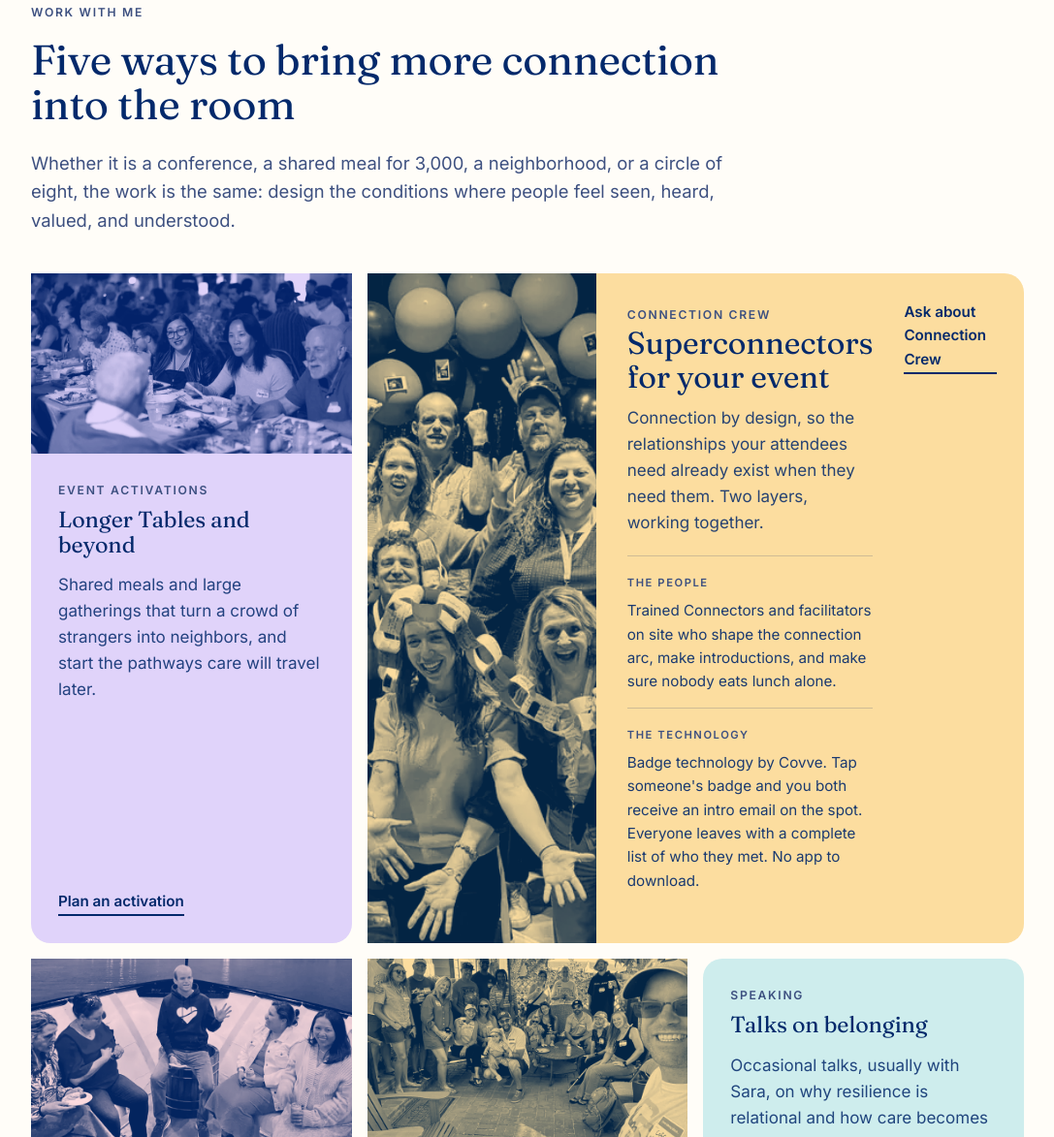
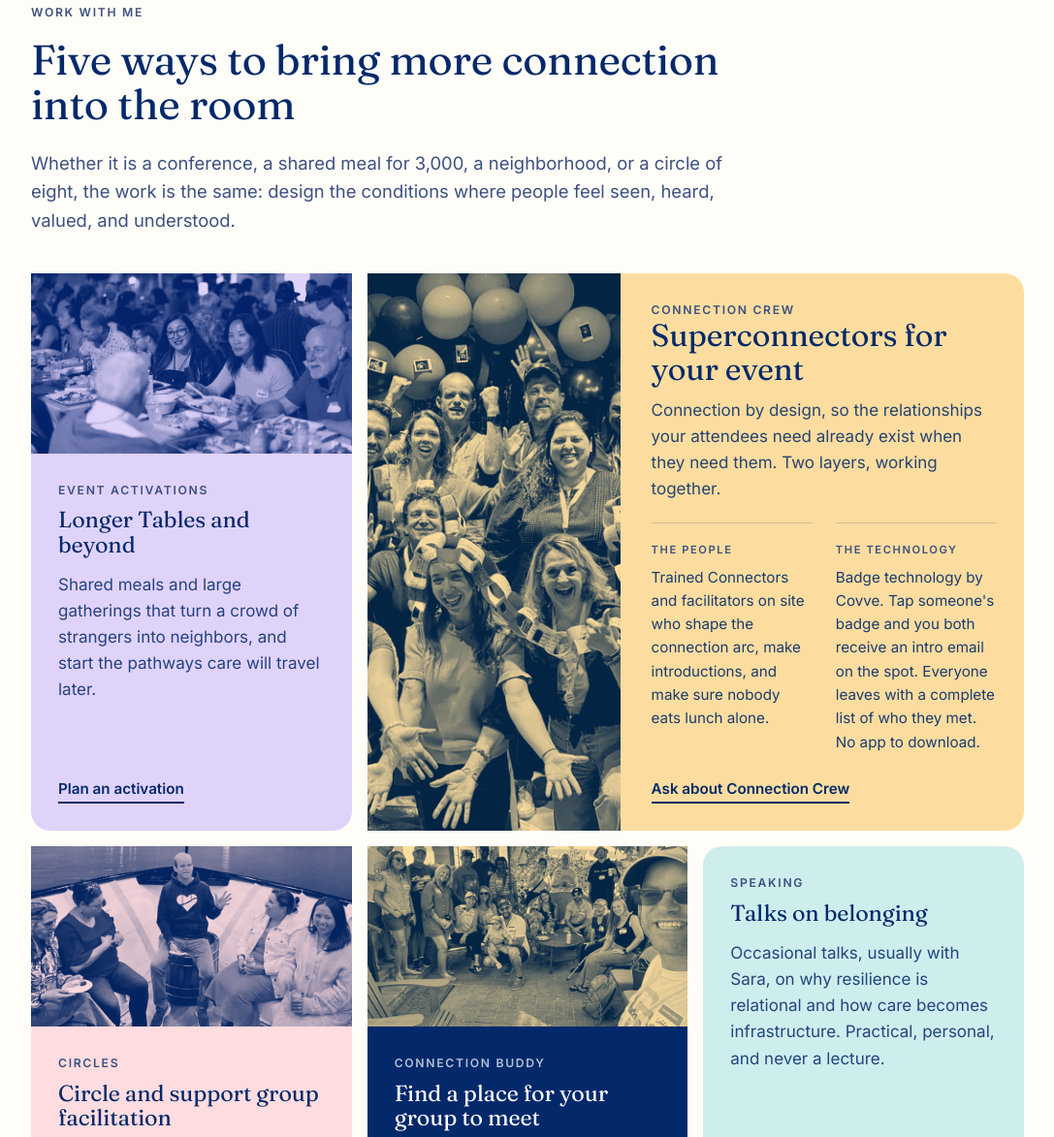
Before and after one commit to hansen-hunt/hansenhunt.com, a plain HTML site: page index.html in a window 1280 px wide. Shown: the part 853-2026 px from the top of the page at 97% size, without its empty margins (96-1183 px from the left). Drawn offline with Linux system fonts and the light colour scheme.

Commit message:
Crew card: CTA at the bottom, wider photo, layers side by side
Co-Authored-By: Claude Fable 5.1 <noreply@anthropic.com>
Claude-Session: https://claude.ai/code/session_015frTecSANP48HtffKX7A62

```diff
--- a/index.html
+++ b/index.html
@@ -117,9 +117,11 @@
   @media (min-width:44rem){
     .services{grid-auto-flow:dense}
     .card{grid-column:span 3}
-    .card.wide{grid-column:span 6;flex-direction:row;align-items:flex-end;gap:2rem;min-height:12rem}
-    .card.wide > div{flex:1}
-    .card.wide .card-photo{flex:0 0 38%;align-self:stretch;aspect-ratio:auto;margin:-1.75rem 0 -1.75rem -1.75rem}
+    .card.wide{grid-column:span 6;flex-direction:row;align-items:stretch;gap:2rem;min-height:12rem}
+    .card.wide > div:not(.card-photo){flex:1;display:flex;flex-direction:column}
+    .card.wide .crew-layers{grid-template-columns:1fr 1fr;gap:1.5rem}
+    .card.wide .ask{margin-top:auto}
+    .card.wide .card-photo{flex:0 0 42%;aspect-ratio:auto;margin:-1.75rem 0 -1.75rem -1.75rem}
     .card.wide h3{font-size:2rem}
   }
   @media (min-width:64rem){
@@ -282,8 +284,8 @@
                 <p>Badge technology by Covve. Tap someone's badge and you both receive an intro email on the spot. Everyone leaves with a complete list of who they met. No app to download.</p>
               </div>
             </div>
+            <a class="ask" href="mailto:connect@hansenhunt.com?subject=Connection%20Crew%20for%20our%20event">Ask about Connection Crew</a>
           </div>
-          <a class="ask" href="mailto:connect@hansenhunt.com?subject=Connection%20Crew%20for%20our%20event">Ask about Connection Crew</a>
         </article>
         <article class="card c-pink">
           <div class="card-photo">
```
